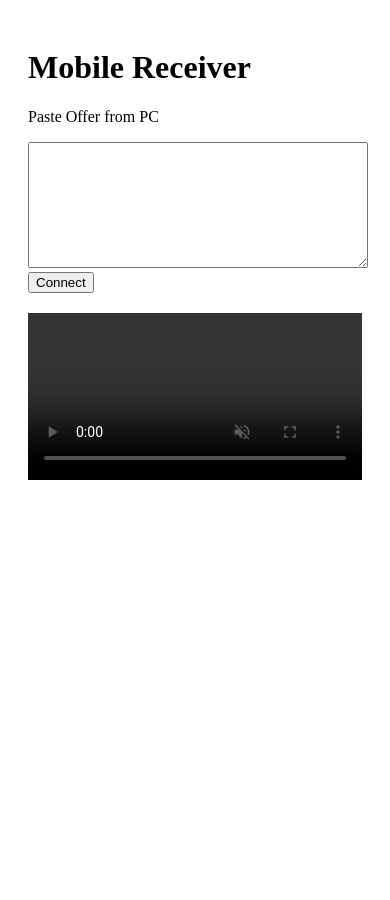
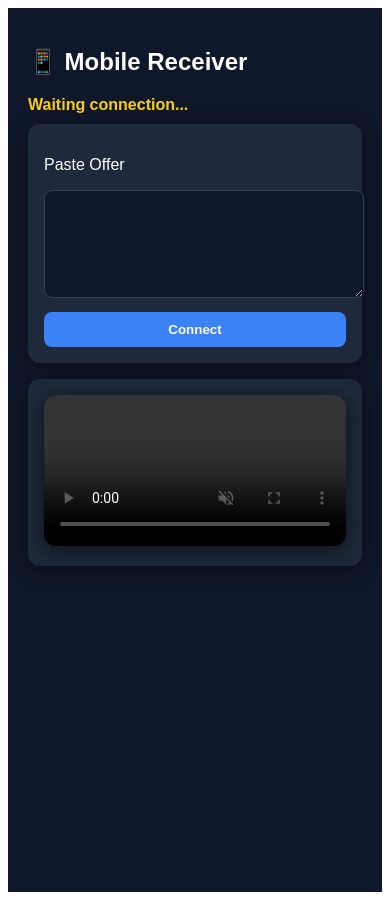
Before and after one commit to Yuna-ux/Yuna-ux, a Next.js app: page /mobile in a window 390 px wide. Before the commit the page ends 844 px from the top, so only its background shows below. Built offline with nearby package versions, Linux system fonts and the light colour scheme.

Commit message:
Enhance mobile receiver UI and functionality
Refactor mobile page layout and improve styling.

```diff
--- a/app/mobile/page.js
+++ b/app/mobile/page.js
@@ -15,8 +15,6 @@ export default function MobilePage() {
     });
 
     pc.ontrack = (event) => {
-      console.log("Track received");
-
       if (videoRef.current) {
         videoRef.current.srcObject = event.streams[0];
         videoRef.current.play().catch(() => {});
@@ -24,17 +22,13 @@ export default function MobilePage() {
     };
 
     pc.onconnectionstatechange = () => {
-      console.log("Mobile state:", pc.connectionState);
       if (pc.connectionState === "connected") {
         setConnected(true);
       }
     };
 
     pcRef.current = pc;
-
-    return () => {
-      pc.close();
-    };
+    return () => pc.close();
   }, []);
 
   const connect = async () => {
@@ -52,7 +46,6 @@ export default function MobilePage() {
               sdp: pc.localDescription,
             })
           );
-          console.log("Answer ready");
         }
       };
 
@@ -60,43 +53,108 @@ export default function MobilePage() {
 
       const answer = await pc.createAnswer();
       await pc.setLocalDescription(answer);
-    } catch (e) {
-      console.error(e);
+    } catch {
       alert("Invalid offer");
     }
   };
 
+  const copyAnswer = () => {
+    navigator.clipboard.writeText(answerOutput);
+  };
+
+  const styles = {
+    page: {
+      minHeight: "100vh",
+      background: "#0f172a",
+      color: "#fff",
+      padding: 20,
+      fontFamily: "sans-serif",
+    },
+    card: {
+      background: "#1e293b",
+      borderRadius: 12,
+      padding: 16,
+      marginBottom: 16,
+      boxShadow: "0 4px 20px rgba(0,0,0,0.4)",
+    },
+    textarea: {
+      width: "100%",
+      background: "#0f172a",
+      color: "#fff",
+      border: "1px solid #334155",
+      borderRadius: 8,
+      padding: 8,
+    },
+    button: {
+      marginTop: 10,
+      padding: "10px 14px",
+      borderRadius: 8,
+      border: "none",
+      background: connected ? "#22c55e" : "#3b82f6",
+      color: "#fff",
+      fontWeight: "bold",
+      cursor: "pointer",
+      width: "100%",
+    },
+    video: {
+      width: "100%",
+      borderRadius: 12,
+      background: "#000",
+      boxShadow: "0 4px 20px rgba(0,0,0,0.6)",
+    },
+    status: {
+      marginBottom: 10,
+      color: connected ? "#22c55e" : "#facc15",
+      fontWeight: "bold",
+    },
+  };
+
   return (
-    <div style={{ padding: 20 }}>
-      <h1>Mobile Receiver</h1>
+    <div style={styles.page}>
+      <h2>📱 Mobile Receiver</h2>
 
-      <p>Paste Offer from PC</p>
+      <div style={styles.status}>
+        {connected ? "Connected" : "Waiting connection..."}
+      </div>
+
+      <div style={styles.card}>
+        <p>Paste Offer</p>
         <textarea
           value={offerInput}
           onChange={(e) => setOfferInput(e.target.value)}
-        rows={8}
-        style={{ width: "100%" }}
+          rows={6}
+          style={styles.textarea}
         />
-
-      <button onClick={connect}>
+        <button style={styles.button} onClick={connect}>
           {connected ? "Connected" : "Connect"}
         </button>
+      </div>
 
       {answerOutput && (
-        <>
-          <p>Answer (copy to PC)</p>
-          <textarea value={answerOutput} readOnly rows={8} style={{ width: "100%" }} />
-        </>
+        <div style={styles.card}>
+          <p>Answer</p>
+          <textarea
+            value={answerOutput}
+            readOnly
+            rows={6}
+            style={styles.textarea}
+          />
+          <button style={styles.button} onClick={copyAnswer}>
+            Copy Answer
+          </button>
+        </div>
       )}
 
+      <div style={styles.card}>
         <video
           ref={videoRef}
           autoPlay
           muted
           playsInline
           controls
-        style={{ width: "100%", marginTop: 20 }}
+          style={styles.video}
         />
+      </div>
     </div>
   );
 }
```
Lines whose indentation alone changed are shown as unchanged.
